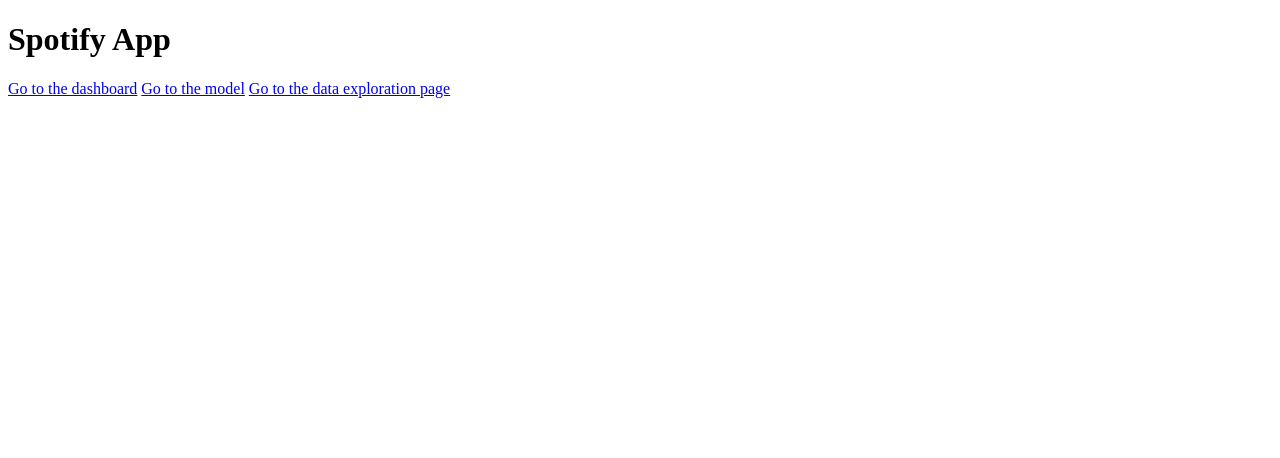
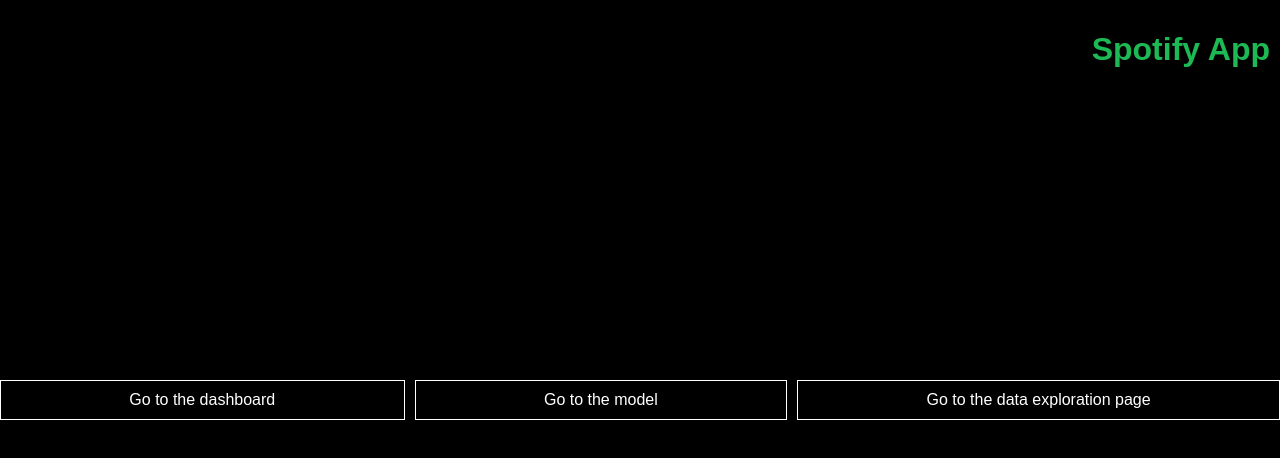
Before and after one commit to leonluong1/spotify-data-analysis, a website: page views/index.html in a window 1280 px wide. Drawn offline with Linux system fonts and the light colour scheme; files that its build step writes are made by us from their sources.

Commit message:
very rough layout

```diff
--- a/app.js
+++ b/app.js
@@ -14,6 +14,11 @@
 app.use('/model', modelRouter);
 app.use('/dashboard', tableauRouter);
 app.use('/exploration', explorationRouter);
+app.use('/static/css', express.static('static/css', {
+    setHeaders: (res) => {
+        res.setHeader('Content-Type', 'text/css');
+    },
+}));
 
 app.get('/api/songs', async (req, res) => {
     let query = await querySongs()
--- a/static/css/style.css
+++ b/static/css/style.css
@@ -0,0 +1,38 @@
+body {
+    background-color: black;
+    color: white;
+    margin: 0;
+    font-family: Arial, sans-serif;
+}
+
+.app-container {
+    display: flex;
+    flex-direction: row;
+    align-items: center;
+    justify-content: center;
+    height: 100vh;
+    gap: 10px;
+}
+
+.app-container a {
+    display: block;
+    padding: 10px 20px;
+    text-align: center;
+    background-color: black;
+    color: white;
+    text-decoration: none;
+    border: 1px solid white;
+    flex-grow: 1;
+}
+
+.app-container a:hover {
+    background-color: white;
+    color: black;
+}
+
+.title {
+    position: fixed;
+    top: 10px;
+    right: 10px;
+    color: #1db954;
+}
--- a/views/index.html
+++ b/views/index.html
@@ -4,12 +4,14 @@
 <head>
   <meta charset="utf-8">
   <title>Spotify App</title>
-  <link rel="stylesheet" type="text/css" href="css/style.css">
+  <link rel="stylesheet" href="../static/css/style.css">
 </head>
 
 <body>
-    <h1>Spotify App</h1>
-    <a href="/dashboard">Go to the dashboard</a>
-    <a href="/model">Go to the model</a>
-    <a href="/exploration">Go to the data exploration page</a>
+    <div class="app-container">
+        <h1 class="title">Spotify App</h1>
+        <a href="/dashboard">Go to the dashboard</a>
+        <a href="/model">Go to the model</a>
+        <a href="/exploration">Go to the data exploration page</a>
+    </div>
 </body>
```
